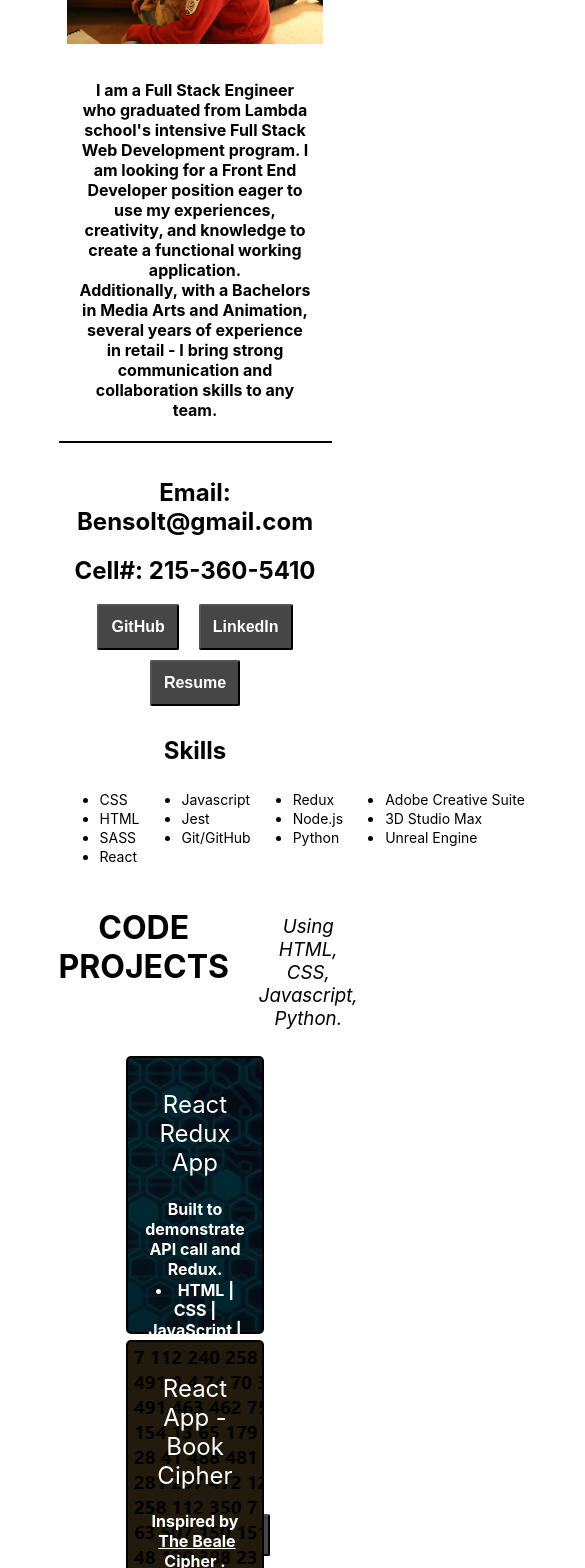
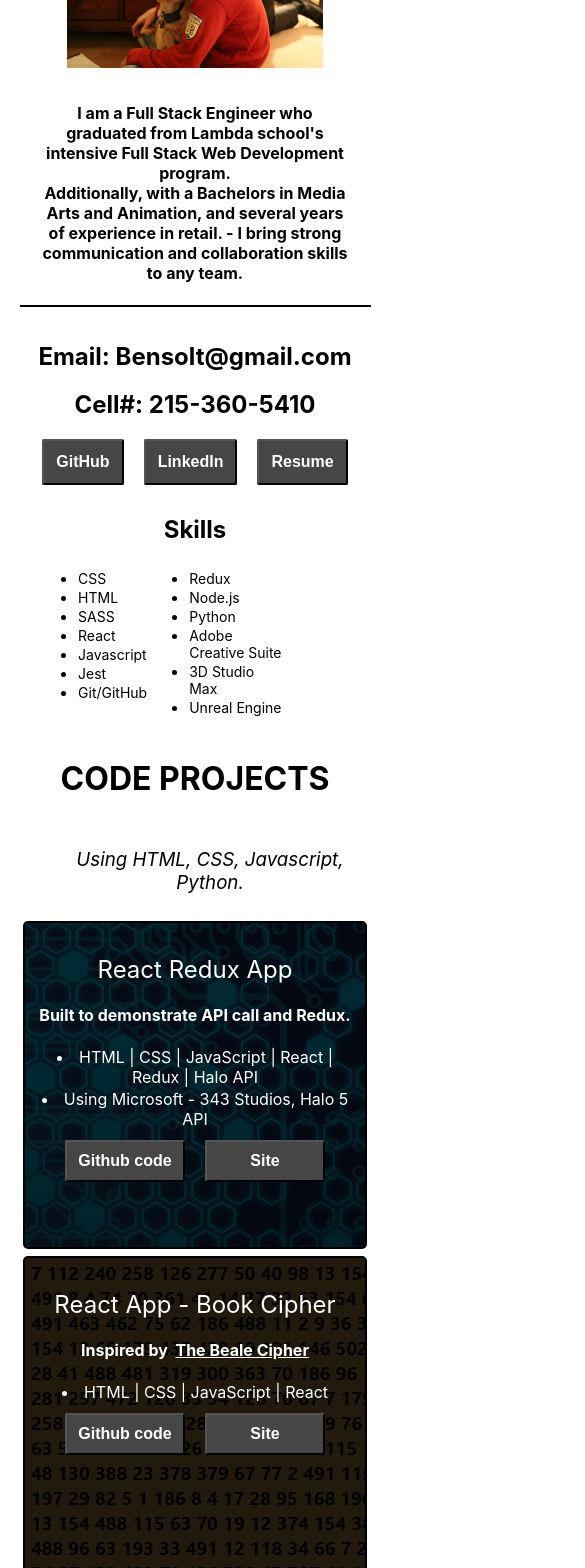
Before and after one commit to BenSolt/MyPortfolio, a React (Create React App) app in the folder portfolio/: page / in a window 390 px wide. Shown: the part 432-2000 px from the top of the page, 585 px wide, since content can reach past the window. Built offline with nearby package versions, Linux system fonts and the light colour scheme.

Commit message:
workign on responsive styling

```diff
--- a/portfolio/src/App.css
+++ b/portfolio/src/App.css
@@ -5,6 +5,22 @@
 
 .mainbox{
   margin: 0 15% 0 15%;
+}
+
+
+
+@media only screen and (max-width: 768px) {
+
+  .mainbox{
+    margin: 0 5% 0 5%;
+  }
+}
+
+@media only screen and (max-width: 414px) {
+
+  .mainbox{
+    margin: 0 5% 0 5%;
+  }
 }
 
 @media only screen and (max-width: 320px) {
--- a/portfolio/src/components/home/Home.js
+++ b/portfolio/src/components/home/Home.js
@@ -39,11 +39,13 @@ export default function Home() {
         <img class='imgBenKaylee' src={BenKaylee} alt="BenandKaylee(dog)" />
         <div class="textholder1">
           <h4>I am a Full Stack Engineer who graduated from Lambda school's intensive Full Stack
-          Web Development program. I am looking for a Front End Developer position eager to use my
-          experiences, creativity, and knowledge to create a functional working application.
+          Web Development program.
+          {/* I am looking for a Front End Developer position eager to use my
+          experiences, creativity, and knowledge to create a functional working application. */}
                 <br />
-                Additionally, with a Bachelors in Media Arts and Animation, several years
-                of experience in retail - I bring strong communication and collaboration skills to any team.
+                Additionally, with a Bachelors in Media Arts and Animation, and several years
+                of experience in retail.
+                - I bring strong communication and collaboration skills to any team.
                 <br />
             {/* I also enjoy hanging out with family/friends, playing sports,
                 and working with Epic Game's Unreal Engine.  */}
@@ -68,7 +70,7 @@ export default function Home() {
 
         <div>
           <h2 className="margintext2">Skills</h2>
-          <div className='ulholder'>
+          <div className='ulholder1'>
             <ul className='litext'>
               <li>CSS</li>
               <li>HTML</li>
@@ -89,6 +91,29 @@ export default function Home() {
             </ul>
 
             <ul className='litext'>
+              <li>Adobe Creative Suite</li>
+              <li>3D Studio Max</li>
+              <li>Unreal Engine</li>
+            </ul>
+
+          </div>
+
+{/* Phone Size Ulholder2 */}
+          <div className='ulholder2'>
+            <ul className='litext'>
+              <li>CSS</li>
+              <li>HTML</li>
+              <li>SASS</li>
+              <li>React</li>
+              <li>Javascript</li>
+              <li>Jest</li>
+              <li>Git/GitHub</li>
+            </ul>
+
+            <ul className='litext'>
+              <li>Redux</li>
+              <li>Node.js</li>
+              <li>Python</li>
               <li>Adobe Creative Suite</li>
               <li>3D Studio Max</li>
               <li>Unreal Engine</li>
--- a/portfolio/src/components/home/Projects.js
+++ b/portfolio/src/components/home/Projects.js
@@ -21,10 +21,10 @@ export default function Projects() {
         window.open("https://github.com/Lambda-School-Labs/Groa-fe");
     }
 
-    function GroaDeploy() {
-        console.log('Deploy link')
-        window.open("https://www.groa.us/");
-      }
+    // function GroaDeploy() {
+    //     console.log('Deploy link')
+    //     window.open("https://www.groa.us/");
+    //   }
 
 
     ////////GAME LIFE/////////////////////////////////////////////////
@@ -43,14 +43,7 @@ export default function Projects() {
 
 
 
-
-    function openGitHub() {
-        window.open("https://github.com/BenSolt/");
-      }
-
-
-
-    return(
+    return (
         <div>
             <div className='title'>
                 <h1>CODE PROJECTS</h1>
@@ -65,17 +58,13 @@ export default function Projects() {
                         <h2 className='textcolorTitle'>React Redux App</h2>
                         <h4 className='textcolor'>
                             Built to demonstrate API call and Redux.
-                        <li>HTML | CSS | JavaScript | React | Redux | Halo API</li>
-                        <li>Using Microsoft - 343 Studios, Halo 5 API</li>
                     </h4>
+                        <li className='bullet'>HTML | CSS | JavaScript | React | Redux | Halo API</li>
+                        <li className='bullet'>Using Microsoft - 343 Studios, Halo 5 API</li>
+
                         <button class="btn2" onClick={ReactReduxGithub}>Github code</button>
                         <button class="btn2" onClick={ReactReduxDeploy}>Site</button>
                     </div>
-
-            {/* <div className='btn2Holder'>
-                <button class="btn2" onClick={ReactReduxGithub}>Github code</button>
-                <button class="btn2" onClick={ReactReduxDeploy}>Deployed Site</button>
-            </div> */}
 
                 </div>
 
@@ -85,19 +74,13 @@ export default function Projects() {
                         <h2 className='textcolorTitle'>React App - Book Cipher</h2>
                         <h4 className='textcolor'>
                             Inspired by &nbsp;
-                    <a  className="Conwaylink" href="https://en.wikipedia.org/wiki/Beale_ciphers">The Beale Cipher</a>
-                    &nbsp;.
-                        <li>HTML | CSS | JavaScript | React </li>
+                    <a className="Conwaylink" href="https://en.wikipedia.org/wiki/Beale_ciphers">The Beale Cipher</a>
                         </h4>
+                        <li className='bullet'>HTML | CSS | JavaScript | React </li>
 
                         <button class="btn2" onClick={ReactCipherGithub}>Github code</button>
                         <button class="btn2" onClick={ReactCipher}>Site</button>
                     </div>
-
-            {/* <div className='btn2Holder'>
-                <button class="btn2" onClick={ReactCipherGithub}>Github code</button>
-                <button class="btn2" onClick={ReactCipher}>Deployed Site</button>
-            </div> */}
 
                 </div>
 
@@ -105,20 +88,13 @@ export default function Projects() {
 
                     <div className='projectText'>
                         <h2 className='textcolorTitle'>Groa</h2>
-                        <h4 className='textcolor'>Built to recommend movies to user, based on how user rates movies
-
-                            <li>HTML | CSS | JavaScript | React | AWS</li>
+                        <h4 className='textcolor'>Built to recommend movies to user, based on how user rates movies</h4>
+                        <li className='bullet'>HTML | CSS | JavaScript | React | AWS</li>
                         {/* <li>As Front End Developer built Authorization, Login, display layout of movie info</li>    */}
-                            <li>Collaborated remotely with team of 6 web developers, 2 data science, and 1 UX designer</li>
-                        </h4>
+                        <li className='bullet'>Collaborated remotely with team of 6 web developers, 2 data science, and 1 UX designer</li>
 
                         <button class="btn2" onClick={GroaGithub}>Github code</button>
                     </div>
-
-                    {/* <div className='btn2Holder'>
-                        <button class="btn2" onClick={GroaGithub}>Github code</button>
-                        <button class="btn2" onClick={GroaDeploy}>Deployed Site</button>
-                    </div> */}
 
                 </div>
 
@@ -129,18 +105,14 @@ export default function Projects() {
                         <h2 className='textcolorTitle'>Conways Game of Life</h2>
                         <h4 className='textcolor'><a className="Conwaylink" href="https://en.wikipedia.org/wiki/Conway%27s_Game_of_Life">Conway's Game of Life</a>
                             &nbsp;  created by the British mathematician John Horton Conway in 1970.
+                            </h4>
                         {/* The user creates an initial configuration and it evolves by itself. It is &nbsp;<a className="Conwaylink" href ="https://en.wikipedia.org/wiki/Turing_completeness">Turning Complete</a> */}
-                                <li>HTML | CSS | JavaScript | React |</li>
+                        < li className='bullet'>HTML | CSS | JavaScript | React |</li>
 
-                            </h4>
+
 
                         <button class="btn2" onClick={ConWayGithub}>Github code</button>
                     </div>
-
-                        {/* <div className='btn2Holder'>
-                            <button class="btn2" onClick={ConWayGithub}>Github code</button>
-                            <button class="btn2" onClick={Deploy}>Deployed Site</button>
-                        </div> */}
 
                 </div>
 
--- a/portfolio/src/components/home/UnrealEngine.js
+++ b/portfolio/src/components/home/UnrealEngine.js
@@ -75,8 +75,7 @@ export default function Unreal() {
 
                 <div className='projectText'>
                     <h2 className='textcolorTitle'>Invaders</h2>
-                        <h4 className='textcolor'>Take on Space Invaders. Uses Blueprints
-                        </h4>
+                        <h4 className='textcolor'>Take on Space Invaders. Uses Blueprints</h4>
 
                     <div>
                         <iframe className='videoSize'
--- a/portfolio/src/css/home.css
+++ b/portfolio/src/css/home.css
@@ -12,19 +12,7 @@
     background:  red;
 }
 
-.imag1{
-    object-Position: 0px 0px;
-    height: 128px;
-    width: 128px;
-    border: 2px solid black;
-}
 
-.imag2{
-    object-Position: -128px 0px;
-    height: 128px;
-    width: 128px;
-    border: 2px solid black;
-}
 
 .imagdefault{
     height: 256px;
@@ -37,10 +25,49 @@
 
 }
 
-.ulholder{
+.ulholder1{
     display: flex;
     width: 600px;
 }
+.ulholder2{
+    display: none;
+}
+
+@media only screen and (max-width: 414px) {
+    .ulholder1{
+        display: none;
+    }
+    .ulholder2{
+      margin: 0 5% 0 5%;
+      display: flex;
+      width: 250px;
+    }
+}
+
+@media only screen and (max-width: 375px) {
+
+    .ulholder1{
+        display: none;
+    }
+    .ulholder2{
+      margin: 0 5% 0 5%;
+      display: flex;
+      width: 250px;
+    }
+  }
+
+@media only screen and (max-width: 320px) {
+
+    .ulholder1{
+      display: none;
+
+
+    }
+    .ulholder2{
+        display: flex;
+        width: 250px;
+      }
+  }
 
 .litext{
     text-align: left;
@@ -93,6 +120,7 @@ h2{
             display:block;
         }
     }
+
 
 .imgBenKaylee{
     height:auto;
--- a/portfolio/src/css/projects.css
+++ b/portfolio/src/css/projects.css
@@ -4,6 +4,15 @@
     justify-content: left;
     /* background: rgb(97, 97, 97); */
 }
+
+/* Iphone 6/7/8 Plus*/
+@media only screen and (max-width: 414px) {
+    .title{
+        display:flex;
+        flex-direction: column;
+    }
+}
+
 
 /* Iphone 6/7/8 */
 @media only screen and (max-width: 375px) {
@@ -69,6 +78,145 @@ color: white;
     flex-wrap:wrap;
 }
 
+
+
+/* PROJECT HALO */
+.projectHalo{
+    background-image: linear-gradient(rgba(0, 0, 0, 0.8), rgba(0, 0, 0, 0.8)),
+    url('../images/api-halo5.jpg');
+    margin: 1%;
+    padding: 12px;
+    border: 2px solid black;
+    width: 40%;
+    height: 250px;
+    border-radius: 5px;
+}
+
+/* Ipad */
+@media only screen and (max-width: 768px) {
+    .projectHalo{
+        width: 40%;
+        height: 300px;
+        border-radius: 5px;
+    }
+}
+
+/* Iphone 6/7/8 plus */
+@media only screen and (max-width: 414px) {
+    .projectHalo{
+        width: 100%;
+        height: 300px;
+        border-radius: 5px;
+    }
+}
+
+/* Iphone 6/7/8 */
+@media only screen and (max-width: 375px) {
+    .projectHalo{
+        width: 100%;
+        height: 350px;
+        border-radius: 5px;
+    }
+}
+
+
+@media only screen and (max-width: 320px) {
+    .projectHalo{
+        width: 100%;
+        height: 350px;
+        border-radius: 5px;
+    }
+}
+
+/* PROJECT CIPHER */
+.projectCipher{
+    background-image: linear-gradient(rgba(0, 0, 0, 0.8), rgba(0, 0, 0, 0.8)),
+    url('../images/MyCipher.PNG');
+    margin: 1%;
+    padding: 12px;
+    border: 2px solid black;
+    width: 40%;
+    height: 250px;
+    border-radius: 5px;
+}
+
+/* Ipad */
+@media only screen and (max-width: 768px) {
+    .projectCipher{
+        width: 40%;
+        height: 300px;
+        border-radius: 5px;
+    }
+}
+
+/* Iphone 6/7/8 plus */
+@media only screen and (max-width: 414px) {
+    .projectCipher{
+        width: 100%;
+        height: 300px;
+        border-radius: 5px;
+    }
+}
+
+/* Iphone 6/7/8 */
+@media only screen and (max-width: 375px) {
+    .projectCipher{
+        width: 100%;
+        height: 350px; ;
+        border-radius: 5px;
+    }
+}
+
+/* Iphone 5s */
+@media only screen and (max-width: 320px) {
+
+    .projectCipher{
+        width: 100%;
+        height: 350px;
+        border-radius: 5px;
+    }
+}
+
+/* PROJECT GROA */
+.projectGroa{
+    background-image: linear-gradient(rgba(0, 0, 0, 0.8), rgba(0, 0, 0, 0.8)),
+    url('../images/Groa.jpg');
+    margin: 1%;
+    padding: 12px;
+    border: 2px solid black;
+    width: 40%;
+    height: 250px;
+    border-radius: 5px;
+}
+
+/* Iphone 6/7/8 plus */
+@media only screen and (max-width: 414px) {
+    .projectGroa{
+        width: 100%;
+        height: 300px;
+        border-radius: 5px;
+    }
+}
+
+/* Iphone 6/7/8 */
+@media only screen and (max-width: 375px) {
+    .projectGroa{
+        width: 100%;
+        height: 350px;
+        border-radius: 5px;
+    }
+}
+
+@media only screen and (max-width: 320px) {
+    .projectGroa{
+        width: 100%;
+        height: 350px;
+        border-radius: 5px;
+    }
+}
+
+
+/* PROJECT CONWAY */
 .projectConway{
     background-image: linear-gradient(rgba(0, 0, 0, 0.8), rgba(0, 0, 0, 0.8)),
     url('../images/ConwayLife.PNG');
@@ -80,11 +228,20 @@ color: white;
     border-radius: 5px;
 }
 
+/* Iphone 6/7/8 plus */
+@media only screen and (max-width: 414px) {
+    .projectConway{
+        width: 100%;
+        height: 300px;
+        border-radius: 5px;
+    }
+}
+
 /* Iphone 6/7/8 */
 @media only screen and (max-width: 375px) {
     .projectConway{
         width: 100%;
-        height: 250px;
+        height: 350px;
         border-radius: 5px;
     }
 }
@@ -93,97 +250,7 @@ color: white;
 
     .projectConway{
         width: 100%;
-        height: 250px;
-        border-radius: 5px;
-    }
-}
-
-
-.projectGroa{
-    background-image: linear-gradient(rgba(0, 0, 0, 0.8), rgba(0, 0, 0, 0.8)),
-    url('../images/Groa.jpg');
-    margin: 1%;
-    padding: 12px;
-    border: 2px solid black;
-    width: 40%;
-    height: 250px;
-    border-radius: 5px;
-}
-
-/* Iphone 6/7/8 */
-@media only screen and (max-width: 375px) {
-    .projectGroa{
-        width: 100%;
-        height: 250px;
-        border-radius: 5px;
-    }
-}
-
-@media only screen and (max-width: 320px) {
-    .projectGroa{
-        width: 100%;
-        height: 250px;
-        border-radius: 5px;
-    }
-}
-
-
-.projectCipher{
-    background-image: linear-gradient(rgba(0, 0, 0, 0.8), rgba(0, 0, 0, 0.8)),
-    url('../images/MyCipher.PNG');
-    margin: 1%;
-    padding: 12px;
-    border: 2px solid black;
-    width: 40%;
-    height: 250px;
-    border-radius: 5px;
-}
-
-/* Iphone 6/7/8 */
-@media only screen and (max-width: 375px) {
-    .projectCipher{
-        width: 100%;
-        height: 250px;
-        border-radius: 5px;
-    }
-}
-
-/* Iphone 5s */
-@media only screen and (max-width: 320px) {
-
-    .projectCipher{
-        width: 100%;
-        height: 250px;
-        border-radius: 5px;
-    }
-}
-
-
-.projectHalo{
-    background-image: linear-gradient(rgba(0, 0, 0, 0.8), rgba(0, 0, 0, 0.8)),
-    url('../images/api-halo5.jpg');
-    margin: 1%;
-    padding: 12px;
-    border: 2px solid black;
-    width: 40%;
-    height: 250px;
-    border-radius: 5px;
-}
-
-/* Iphone 6/7/8 */
-@media only screen and (max-width: 375px) {
-    .projectHalo{
-        width: 100%;
-        height: 250px;
-        border-radius: 5px;
-    }
-}
-
-
-@media only screen and (max-width: 320px) {
-    .projectHalo{
-        width: 100%;
-        height: 250px;
+        height: 350px;
         border-radius: 5px;
     }
 }
@@ -197,11 +264,29 @@ color: white;
     border-radius: 5px;
 }
 
+/* Ipad */
+@media only screen and (max-width: 768px) {
+    .projectUnreal{
+        width: 40%;
+        height: 300px;
+        border-radius: 5px;
+    }
+}
+
+/* Iphone 6/7/8 plus */
+@media only screen and (max-width: 414px) {
+    .projectUnreal{
+        width: 100%;
+        height: 300px;
+        border-radius: 5px;
+    }
+}
+
 /* Iphone 6/7/8 */
 @media only screen and (max-width: 375px) {
     .projectUnreal{
         width: 100%;
-        height: 250px;
+        height: 300px;
         border-radius: 5px;
     }
 }
@@ -210,7 +295,7 @@ color: white;
 @media only screen and (max-width: 320px) {
     .projectUnreal{
         width: 100%;
-        height: 250px;
+        height: 300px;
         border-radius: 5px;
     }
 }
@@ -234,6 +319,10 @@ color: white;
    color: white;
 }
 
+.bullet{
+    color: white;
+ }
+
 .textcolor{
     color: white;
 }
```
Also changed, not shown: portfolio/src/css/navbarMedia.css (+5 -2 lines). Lines whose indentation alone changed are shown as unchanged.
